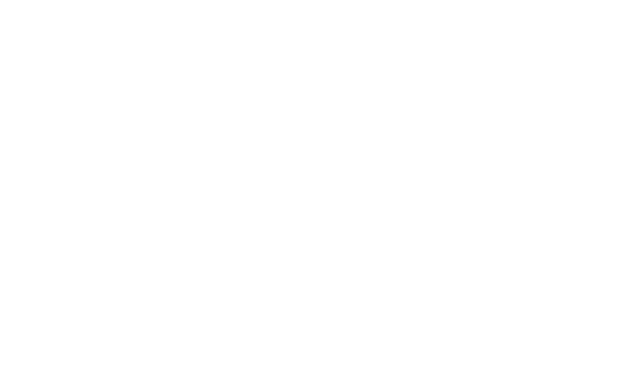
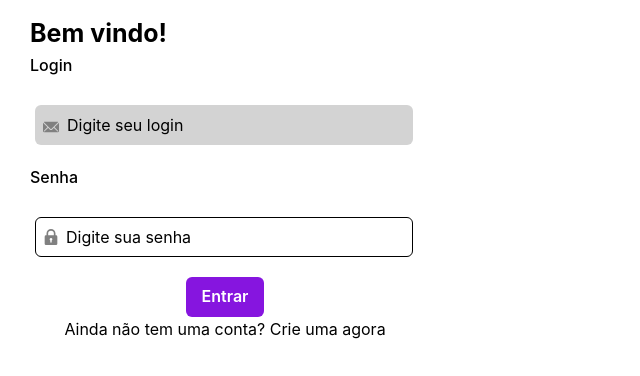
Before and after one commit to PauloHenriqueMagno/GaleraNerd, a React (Create React App) app: page / in a window 1280 px wide. Shown: the top 376 px of the page, without its empty margins (0-640 px from the left). Built offline with nearby package versions, Linux system fonts and the light colour scheme.

Commit message:
save before development pull

```diff
--- a/package.json
+++ b/package.json
@@ -3,6 +3,7 @@
   "version": "0.1.0",
   "private": true,
   "dependencies": {
+    "@chakra-ui/icons": "^1.0.17",
     "@chakra-ui/react": "^1.6.12",
     "@emotion/react": "^11",
     "@emotion/styled": "^11",
--- a/src/App.js
+++ b/src/App.js
@@ -1,8 +1,10 @@
 import './App.css';
 import Routes from './routes';
+import ComponentLogin from "./components/Login"
 
 function App() {
-  return <Routes />;
+  return <ComponentLogin />
+
 };
 
 export default App;
--- a/src/components/Input/index.jsx
+++ b/src/components/Input/index.jsx
@@ -1,6 +1,6 @@
 import { Input } from "@chakra-ui/react";
 
-const ComponentInput = ({ ...rest }) => {
+const ComponentInput = ({registerName, register, ...rest }) => {
   return <Input {...rest} />;
 };
 
--- /dev/null
+++ b/src/components/Login/index.jsx
@@ -0,0 +1,140 @@
+import { Button } from "@chakra-ui/button";
+import { Box } from "@chakra-ui/layout";
+import ComponentInput from "../Input";
+import { useHistory } from "react-router";
+import * as yup from "yup";
+import { useForm } from "react-hook-form";
+import { yupResolver } from "@hookform/resolvers/yup";
+import {
+  FormControl,
+  FormLabel,
+  FormErrorMessage,
+  // FormHelperText,
+} from "@chakra-ui/react";
+import { EmailIcon, LockIcon } from "@chakra-ui/icons";
+
+import { InputGroup, InputLeftElement } from "@chakra-ui/input";
+
+const ComponentLogin = () => {
+  const history = useHistory();
+  const formSchema = yup.object().shape({
+    email: yup.string().required("Campo obrigatório").email(),
+    password: yup.string().required("Campo obrigatório"),
+  });
+  const {
+    register,
+    handleSubmit,
+    formState: { errors },
+  } = useForm({ resolver: yupResolver(formSchema) });
+
+  const submitForm = (data) => {
+    console.log(data);
+  };
+
+  return (
+    <Box
+      sx={{
+        color: "black",
+        bgColor: "white",
+        p: 15,
+        width: { mobile: "90%", desktop: 450 },
+        height: { mobile: "80%", desktop: 410 },
+        borderRadius: 8,
+        ".loginTitle": {
+          fontSize: "25px",
+          ml: 15,
+        },
+        ".theRealForm": {
+          display: "flex",
+          flexDirection: "column",
+          alignItems: "center",
+          justifyContent: "center",
+          height: "max-content",
+          label: {
+            alignSelf: "flex-start",
+            ml: 15,
+          },
+        },
+      }}
+    >
+      <h1 className="loginTitle">
+        <strong>Bem vindo!</strong>
+      </h1>
+      <form onSubmit={handleSubmit(submitForm)}>
+        <FormControl className="theRealForm">
+          <FormLabel>Login</FormLabel>
+          <InputGroup>
+            <InputLeftElement
+              children={
+                <EmailIcon
+                  color="gray"
+                  transform="translate(50%, 50%)"
+                  position="absolute"
+                  left="50%"
+                  top="65%"
+                />
+              }
+            />
+            <ComponentInput
+              sx={{
+                m: 5,
+                p: "0 30px",
+                width: "90%",
+                bgColor: "lightgray",
+                color: "black",
+                _placeholder: {
+                  color: "black",
+                },
+              }}
+              placeholder="Digite seu login"
+              register={register}
+              variant="filled"
+              registerName="email"
+            />
+          </InputGroup>
+          <FormErrorMessage>{errors.email?.message}</FormErrorMessage>
+          <FormLabel>Senha</FormLabel>
+          <InputGroup>
+            <InputLeftElement
+              children={
+                <LockIcon
+                  color="gray"
+                  transform="translate(50%, 50%)"
+                  position="absolute"
+                  left="50%"
+                  top="60%"
+                />
+              }
+            />
+            <ComponentInput
+              sx={{
+                borderColor: "black",
+                m: 5,
+                p: "0 30px",
+                width: "90%",
+                bgColor: "white",
+                color: "black",
+                _placeholder: {
+                  color: "black",
+                },
+              }}
+              placeholder="Digite sua senha"
+              register={register}
+              variant="outline"
+              registerName="password"
+            />
+          </InputGroup>
+          <FormErrorMessage>{errors.password?.message}</FormErrorMessage>
+          <Button
+          sx={{backgroundColor:"purple.1", color: "white"}}
+          >Entrar</Button>
+          <p onClick={() => history.push("/register")}>
+            Ainda não tem uma conta? Crie uma agora
+          </p>
+        </FormControl>
+      </form>
+    </Box>
+  );
+};
+
+export default ComponentLogin;
```
Also changed, not shown: 1 other file (tests, documents, lock files or other folders).
